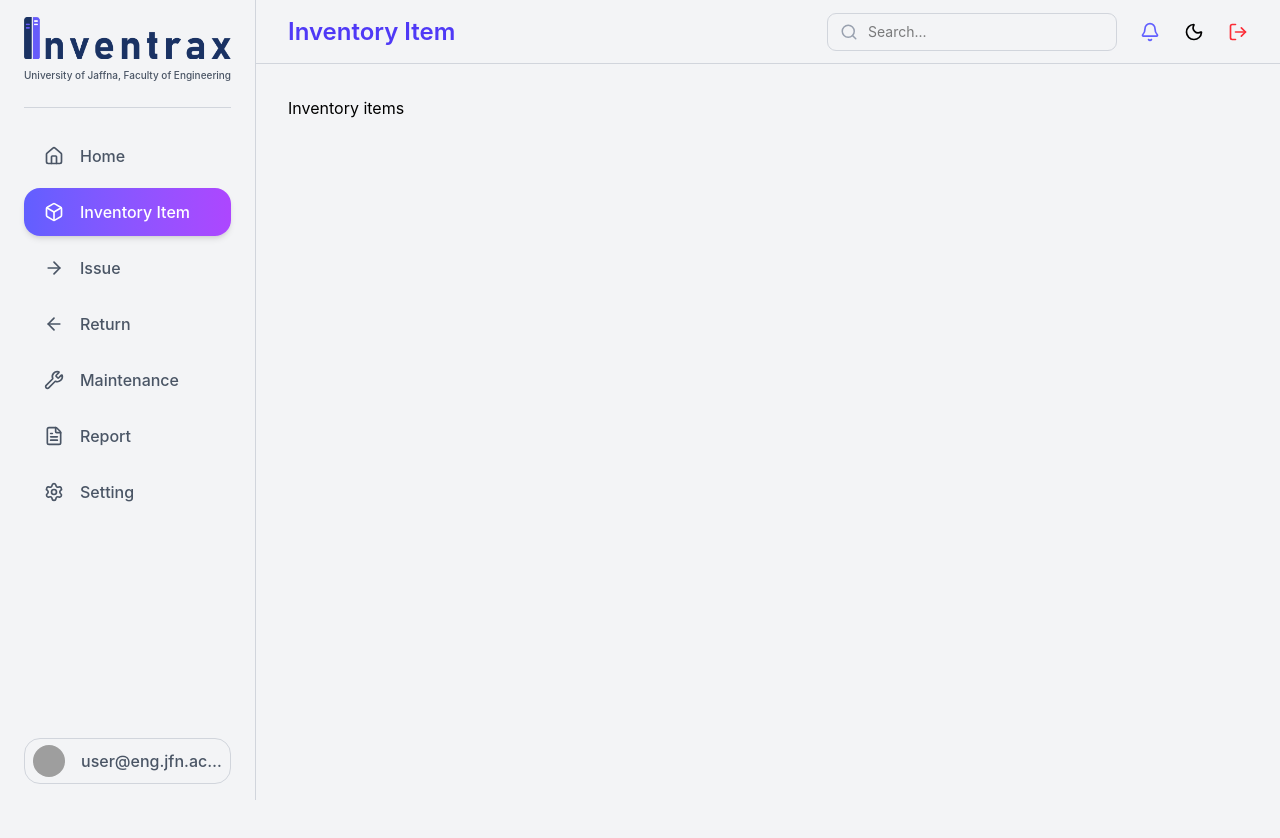
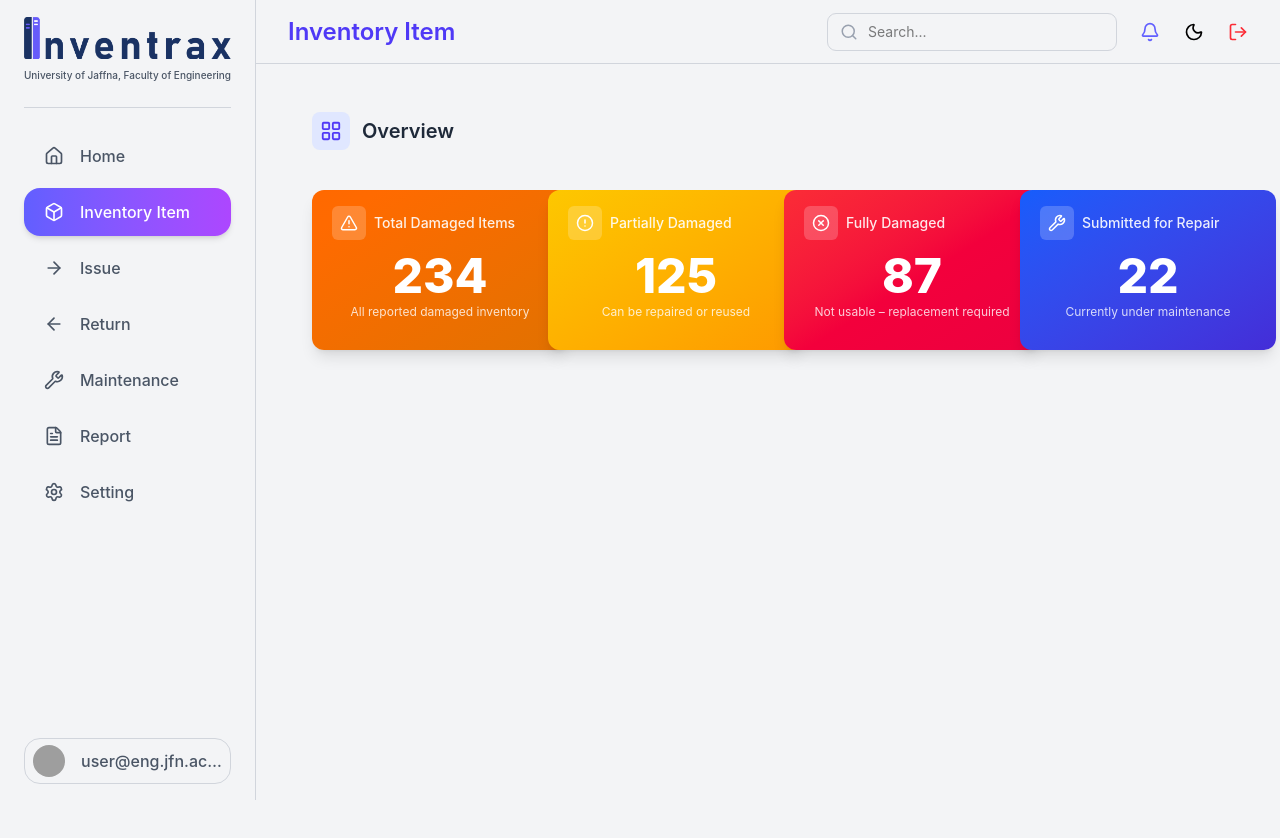
Before and after one commit to karenthiran/Inventory-Management-System, a React (Vite) app in the folder client/: page /inventory in a window 1280 px wide. Shown: the top 838 px of the page. Built offline with nearby package versions, Linux system fonts and the light colour scheme; grey boxes are pictures that could not be loaded.

Commit message:
feat: add overview header and damaged inventory dashboard cards

```diff
--- a/client/src/pages/InventoryItem.jsx
+++ b/client/src/pages/InventoryItem.jsx
@@ -1,7 +1,63 @@
 import React from "react";
+import DashboardCard from "../components/common/DashboardCard";
+import {
+  AlertTriangle,
+  AlertCircle,
+  XCircle,
+  Wrench,
+  LayoutGrid,
+} from "lucide-react";
 
 const InventoryItem = () => {
-  return <div>Inventory items</div>;
+  const cardData = [
+    {
+      title: "Total Damaged Items",
+      value: 234,
+      subtitle: "All reported damaged inventory",
+      icon: <AlertTriangle size={18} />,
+      gradient: "from-orange-500 to-amber-600",
+    },
+    {
+      title: "Partially Damaged",
+      value: 125,
+      subtitle: "Can be repaired or reused",
+      icon: <AlertCircle size={18} />,
+      gradient: "from-yellow-400 to-amber-500",
+    },
+    {
+      title: "Fully Damaged",
+      value: 87,
+      subtitle: "Not usable – replacement required",
+      icon: <XCircle size={18} />,
+      gradient: "from-red-500 to-rose-600",
+    },
+    {
+      title: "Submitted for Repair",
+      value: 22,
+      subtitle: "Currently under maintenance",
+      icon: <Wrench size={18} />,
+      gradient: "from-blue-600 to-indigo-700",
+    },
+  ];
+
+  return (
+    <div className="px-6 py-4">
+      {/* ================= Header ================= */}
+      <div className="flex items-center gap-3 mb-10">
+        <div className="bg-indigo-100 p-2 rounded-lg">
+          <LayoutGrid size={22} className="text-indigo-600" />
+        </div>
+        <h1 className="text-xl font-semibold text-gray-800">Overview</h1>
+      </div>
+
+      {/* ================= Cards ================= */}
+      <div className="max-w-7xl mx-auto grid grid-cols-1 sm:grid-cols-2 lg:grid-cols-4 gap-8">
+        {cardData.map((card, index) => (
+          <DashboardCard key={index} {...card} />
+        ))}
+      </div>
+    </div>
+  );
 };
 
 export default InventoryItem;
```
